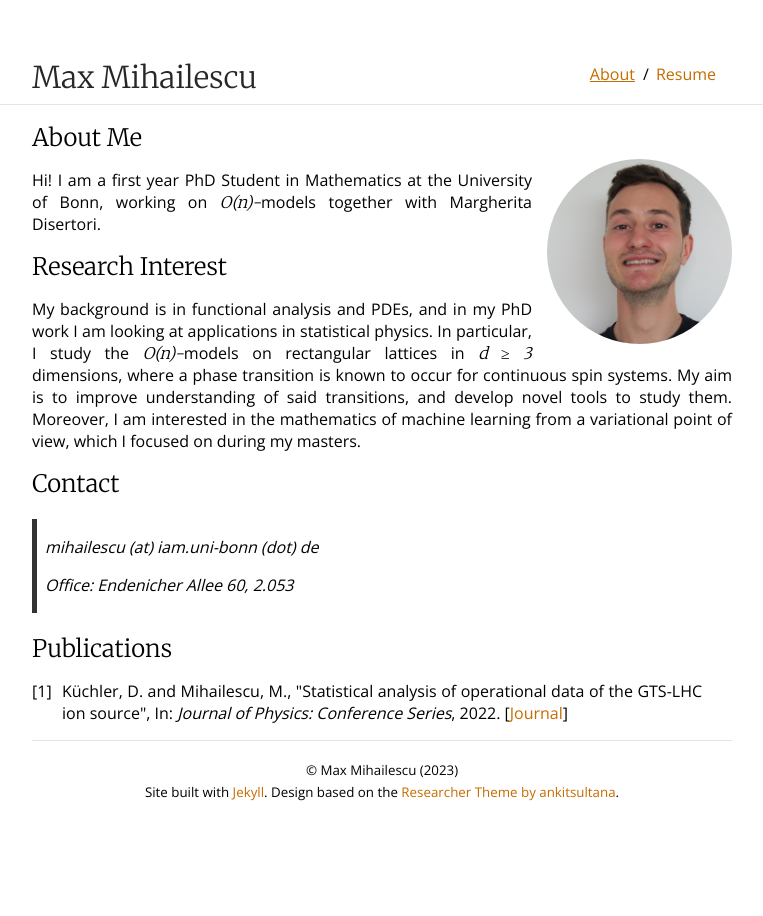
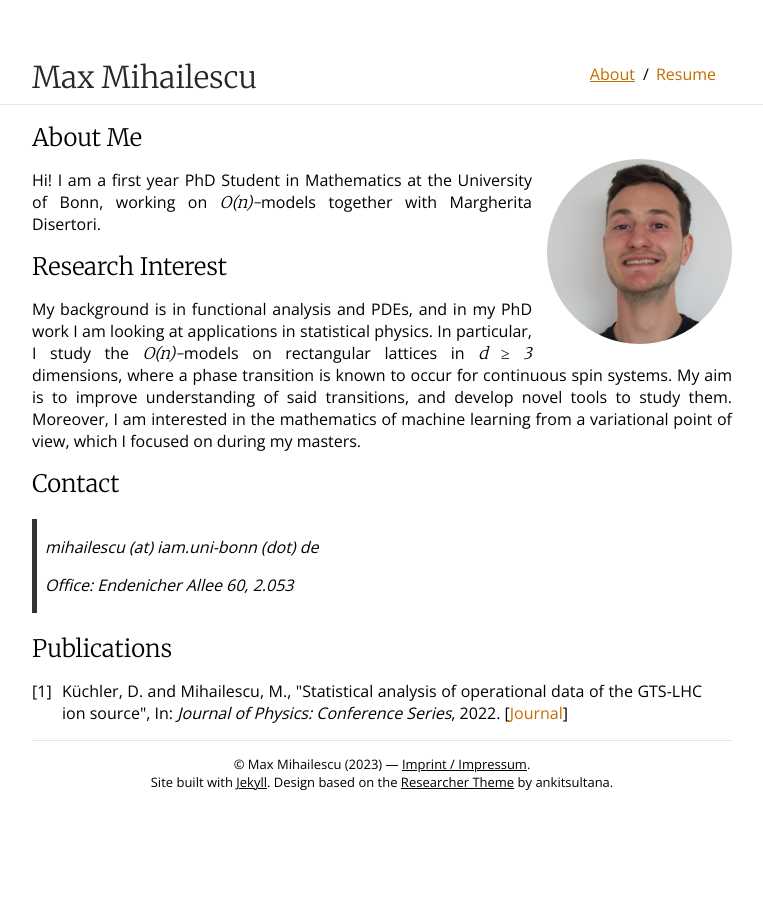
Before and after one commit to mihailescum/mihailescum.github.io, a Jekyll site: the page built from index.md, in a window 1280 px wide. Shown: the whole page, without its empty margins (258-1021 px from the left). Built offline with Jekyll 4.4.1, drawn with Linux system fonts in a browser that asks for light colours.

Commit message:
Added imprint

```diff
--- a/_config.yml
+++ b/_config.yml
@@ -9,6 +9,8 @@ title: Max Mihailescu
 author: Max Mihailescu
 footer: yes
 
+description: "PhD student in Mathematics at University Bonn working on O(n)-models from Statistical Mechanics."
+
 sass:
     style: compressed
     sass_dir: _sass
@@ -16,3 +18,7 @@ sass:
 plugins:
     - jekyll-sitemap
     - jekyll-tidy
+
+exclude:
+    - LICENSE
+    - README.md
--- a/_includes/footer.html
+++ b/_includes/footer.html
@@ -1,12 +1,10 @@
 <footer id="page-footer">
     <div class="container content">
         <hr />
-        <p style="text-align: center; margin-bottom: 10px">
-            <small>
-                &copy; Max Mihailescu (2023)
-                </br>
-                Site built with <a href="https://jekyllrb.com/">Jekyll</a>. Design based on the <a href="https://github.com/ankitsultana/researcher">Researcher Theme by ankitsultana</a>.
-            </small>
+        <p>
+            &copy; Max Mihailescu (2023) &mdash; <a href="{{ "imprint.html" | relative_url }}"">Imprint / Impressum</a>.
+            </br>
+            Site built with <a href="https://jekyllrb.com/">Jekyll</a>. Design based on the <a href="https://github.com/ankitsultana/researcher">Researcher Theme</a> by ankitsultana.
         </p>
     </div>
 </footer>
--- a/_sass/_style.scss
+++ b/_sass/_style.scss
@@ -54,6 +54,20 @@ hr {
         display: inline-block;
         font-family: 'Merriweather', serif;
         font-weight: 300;
+    }
+}
+
+#page-footer {
+    font-size: small;
+    margin-bottom: 10px;
+
+    p {
+        text-align: center;
+    }
+
+    a {
+        color: inherit;
+        text-decoration: underline;
     }
 }
 
```
